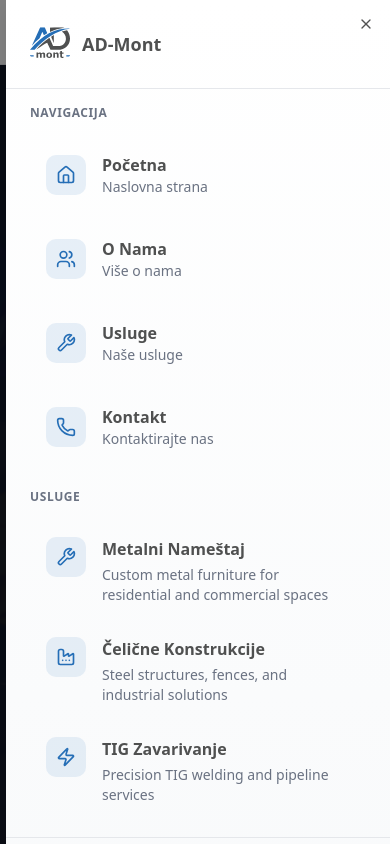
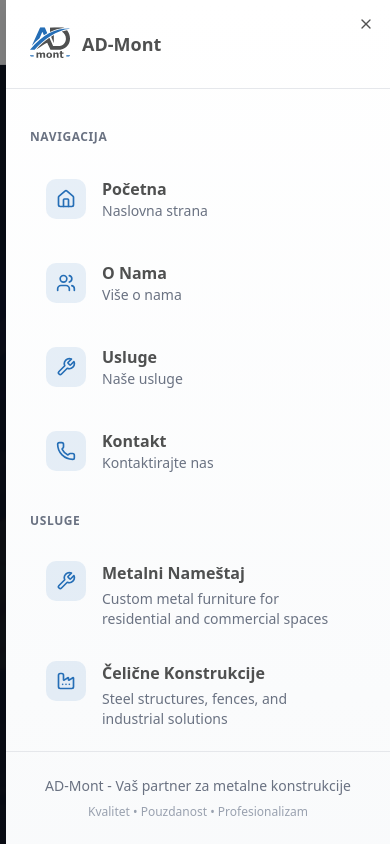
Before and after one commit to uros-simeunovic/ad-mont, a React (Vite) app: page / in a window 390 px wide. Both pictures are taken after a click on the button "Toggle menu". Shown: the top 844 px of the page. Built offline with nearby package versions, Linux system fonts and the light colour scheme.

Commit message:
fix hero section paddings and mobile menu scrollable

```diff
--- a/src/components/Header.tsx
+++ b/src/components/Header.tsx
@@ -59,8 +59,8 @@
   return (
     <header className="sticky top-0 z-50 w-full bg-white/95 backdrop-blur supports-[backdrop-filter]:bg-white/90 border-b border-gray-200">
       <div className="container mx-auto flex h-16 items-center justify-between px-4">
-        <Link to="/" className="flex items-center">
-          <img src={logo} alt="AD-Mont Logo" className="w-14" />
+        <Link to="/" className="flex items-center group">
+          <img src={logo} alt="AD-Mont Logo" className="w-14 transition-transform duration-300 group-hover:scale-105" />
         </Link>
         <nav className="hidden gap-6 md:flex">
           <Button
@@ -154,19 +154,19 @@
         <Sheet open={isOpen} onOpenChange={onClose}>
           <SheetContent
             side="right"
-            className="w-full max-w-sm border-none bg-gradient-to-b from-white to-gray-50 p-0"
+            className="w-full max-w-sm border-none bg-gradient-to-b from-white to-gray-50 p-0 flex flex-col"
           >
             {/* Header */}
-            <div className="flex items-center p-6 border-b border-gray-200">
+            <div className="flex items-center p-6 border-b border-gray-200 flex-shrink-0">
               <div className="flex items-center gap-3">
                 <img src={logo} alt="AD-Mont Logo" className="w-10 h-10" />
                 <span className="text-lg font-bold text-[#4f5050]">AD-Mont</span>
               </div>
             </div>
 
-            {/* Navigation Menu */}
-            <nav className="flex-1 px-6">
-              <div className="space-y-6">
+            {/* Navigation Menu - Scrollable */}
+            <nav className="flex-1 px-6 overflow-y-auto">
+              <div className="space-y-6 py-6">
                 {/* Main Navigation */}
                 <div className="space-y-2">
                   <h3 className="text-xs font-semibold text-gray-500 uppercase tracking-wider mb-4">
@@ -286,7 +286,7 @@
             </nav>
 
             {/* Footer */}
-            <div className="p-6 border-t border-gray-200">
+            <div className="p-6 border-t border-gray-200 flex-shrink-0">
               <div className="text-center">
                 <p className="text-sm text-gray-500 mb-2">
                   AD-Mont - Vaš partner za metalne konstrukcije
--- a/src/components/Service.tsx
+++ b/src/components/Service.tsx
@@ -48,7 +48,7 @@
   return (
     <div className="space-y-0">
       {/* Hero Section */}
-      <section className="py-20 bg-gradient-to-b from-gray-50 to-white">
+      <section className="pt-32 pb-20 bg-gradient-to-b from-gray-50 to-white">
         <div className="container mx-auto px-4">
           <div className="flex flex-col lg:flex-row gap-12 items-center">
             <div className="lg:w-1/2 space-y-6">
@@ -63,8 +63,9 @@
                   <span className="font-medium">Vrati na početnu</span>
                 </Link>
               </div>
-              <h1 className="text-4xl md:text-6xl font-bold tracking-tight text-[#4f5050] leading-tight">
-                {service.title}
+              <h1 className="text-4xl md:text-6xl font-bold tracking-tight leading-tight">
+                <span className="text-[#4f5050]">{service.title.split(' ').slice(0, -1).join(' ')}</span>
+                <span className="text-[#256eb6]"> {service.title.split(' ').slice(-1)}</span>
               </h1>
               <p className="text-xl text-[#256eb6] font-medium">{service.subtitle}</p>
               <p className="text-lg text-gray-600 leading-relaxed">
@@ -184,7 +185,7 @@
                         <ZoomIn className="h-8 w-8 text-white" />
                       </div>
                     </div>
-                <div className="absolute top-3 right-3 bg-black/70 text-white text-sm px-2 py-1 rounded-full opacity-0 group-hover:opacity-100 transition-opacity duration-300">
+                    <div className="absolute top-3 right-3 bg-[#256eb6] text-white text-sm px-3 py-1 rounded-full opacity-0 group-hover:opacity-100 transition-opacity duration-300 font-medium">
                       {index + 1} / {imagePaths.length}
                     </div>
                   </div>
@@ -238,7 +239,7 @@
             {/* Action button */}
             <div className="flex justify-center">
               <Button
-                className="bg-white text-gray-900 hover:bg-gray-100 font-semibold px-8 py-4 text-lg rounded-lg transition-all duration-300 transform hover:scale-105"
+                className="bg-[#256eb6] text-white hover:bg-[#1e5a9a] font-semibold px-8 py-4 text-lg rounded-lg transition-all duration-300 transform hover:scale-105 shadow-lg"
                 onClick={() => {
                   navigate('/');
                   setTimeout(() => {
--- a/src/components/sections/Hero.tsx
+++ b/src/components/sections/Hero.tsx
@@ -9,9 +9,9 @@
   };
 
   return (
-    <section className="relative flex h-[100vh] flex-col items-center sm:min-h-screen" id="home">
-      <div className="z-20 container flex h-full flex-col justify-center px-2">
-        <div className="space-y-6 max-w-4xl">
+    <section className="relative flex min-h-screen flex-col items-center justify-center py-20" id="home">
+      <div className="z-20 container flex h-full flex-col justify-center px-4">
+        <div className="space-y-8 max-w-4xl">
           <div className="flex items-center gap-2 text-[#256eb6] mb-4">
             <Sparkles className="h-6 w-6" />
             <span className="text-lg font-semibold">AD-Mont</span>
```
Lines whose indentation alone changed are shown as unchanged.
